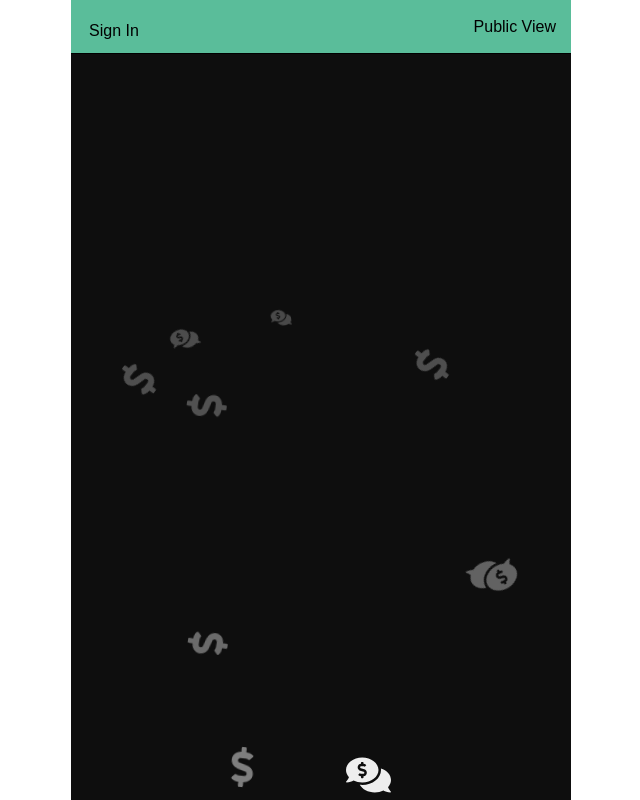
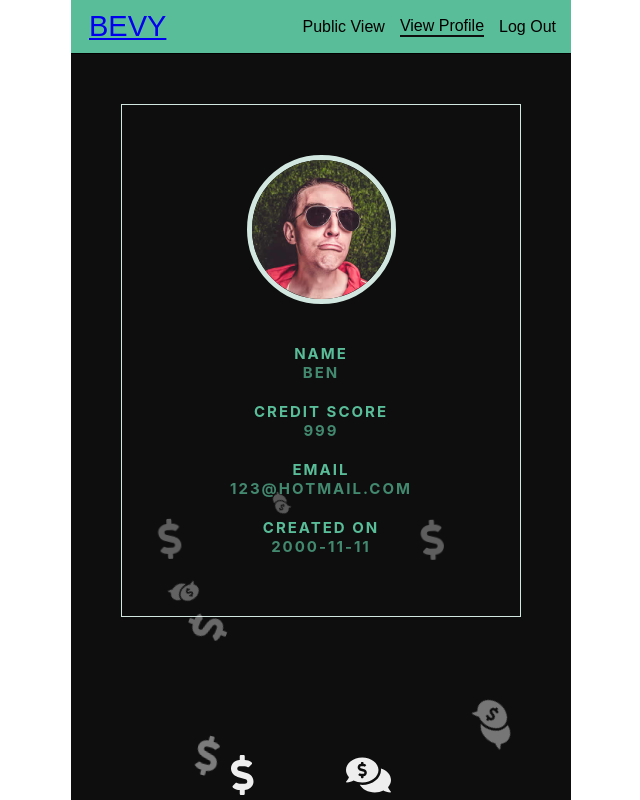
Before and after one commit to clintKunz/HackathonBevy, a React (Create React App) app in the folder front-end/: page /profile in a window 1280 px wide. Shown: the whole page, without its empty margins (319-959 px from the left). Built offline with nearby package versions, Linux system fonts and the light colour scheme.

Commit message:
add profile page

```diff
--- a/front-end/src/App.js
+++ b/front-end/src/App.js
@@ -11,7 +11,8 @@ import {
   faMapPin,
   faCreditCard,
   faDollarSign,
-  faCommentsDollar
+  faCommentsDollar,
+  faSearch
 } from "@fortawesome/free-solid-svg-icons";
 
 //components
@@ -24,7 +25,7 @@ import SolicitPage from "./components/SolicitPage";
 import CreateSolicitBorrow from "./components/CreateSolicitBorrow";
 import CreateSolicitLend from "./components/CreateSolicitLend";
 import Background from "./components/Background";
-
+import Profile from "./components/Profile";
 library.add(
   faEnvelope,
   faKey,
@@ -32,7 +33,8 @@ library.add(
   faMapPin,
   faCreditCard,
   faDollarSign,
-  faCommentsDollar
+  faCommentsDollar,
+  faSearch
 );
 const Container = styled.div`
   position: relative;
@@ -48,27 +50,21 @@ class App extends React.Component {
       <Container>
         <Navigation />
         <Route
-          exact
           path="/solicits"
           render={props => <SolicitContainer {...props} />}
         />
-        <Route exact path="/login" render={props => <LogIn {...props} />} />
-        <Route exact path="/signup" render={props => <SignUp {...props} />} />
+        <Route path="/login" render={props => <LogIn {...props} />} />
+        <Route path="/signup" render={props => <SignUp {...props} />} />
         <Route
-          exact
           path="/create-borrow"
           render={props => <CreateSolicitBorrow {...props} />}
         />
         <Route
-          exact
           path="/create-lend"
           render={props => <CreateSolicitLend {...props} />}
         />
-        <Route
-          exact
-          path="/solicit"
-          render={props => <SolicitPage {...props} />}
-        />
+        <Route path="/solicit" render={props => <SolicitPage {...props} />} />
+        <Route path="/profile" render={props => <Profile {...props} />} />
         <Background />
       </Container>
     );
--- a/front-end/src/components/Navigation.js
+++ b/front-end/src/components/Navigation.js
@@ -2,7 +2,7 @@ import React, { Component } from "react";
 import styled from "styled-components";
 import { NavLink, Route } from "react-router-dom";
 import NavigationSolicitsMenu from "./NavigationSolicitsMenu";
-import {connect} from 'react-redux';
+import { connect } from "react-redux";
 
 const Nav = styled.nav`
   display: flex;
@@ -52,13 +52,14 @@ const FilterMenu = styled.div`
 `;
 
 class Navigation extends Component {
-  filterDropDown = (e) => {
+  filterDropDown = e => {
     console.log(e.target.ChildNode.innerHTML);
     //e.target.child.classList.toggle('hide');
   };
 
   render() {
-    if (!this.props.isLoggedIn) return (
+    if (!this.props.isLoggedIn)
+      return (
         <Nav>
           <NavHeader>
             <Elements to="/login">Sign In</Elements>
@@ -67,14 +68,14 @@ class Navigation extends Component {
             <Elements to="/solicits">Public View</Elements>
           </ElementsContainer>
         </Nav>
-    )
+      );
     return (
       <Nav>
         <NavHeader>
           <NavLink to="/solicits">BEVY</NavLink>
         </NavHeader>
         <ElementsContainer>
-          <Route path="/solicits" render={props => <NavigationSolicitsMenu {...props} />} />
+          <NavigationSolicitsMenu />
           <Elements to="/login">Log Out</Elements>
         </ElementsContainer>
       </Nav>
@@ -84,8 +85,8 @@ class Navigation extends Component {
 
 const mapStateToProps = state => {
   return {
-    isLoggedIn: state.session.isLoggedIn,
-  }
-}
+    isLoggedIn: true //state.session.isLoggedIn,
+  };
+};
 
 export default connect(mapStateToProps)(Navigation);
--- a/front-end/src/components/NavigationSolicitsMenu.js
+++ b/front-end/src/components/NavigationSolicitsMenu.js
@@ -1,16 +1,13 @@
-import React, { Component } from 'react';
-import styled from 'styled-components';
-import { NavLink } from 'react-router-dom';
-import { Elements } from './Navigation';
-
+import React, { Component } from "react";
+import styled from "styled-components";
+import { NavLink } from "react-router-dom";
+import { Elements } from "./Navigation";
 class NavigationSolicitsMenu extends Component {
-
   render() {
     return (
       <>
-            <Elements to="/solicits/filter">Filters</Elements>
         <Elements to="/solicits/public">Public View</Elements>
-            <Elements to="/solicits/search">Search</Elements>
+        <Elements to="/profile">View Profile</Elements>
       </>
     );
   }
--- /dev/null
+++ b/front-end/src/components/Profile.js
@@ -0,0 +1,70 @@
+import React from "react";
+import { connect } from "react-redux";
+import styled from "styled-components";
+import profilePic from "../images/profile-pic.jpg";
+
+const StyledContainer = styled.div`
+  border: 1px solid #d1e7df;
+  padding: 5rem;
+  margin: 5rem;
+  color: #5abd9a;
+  display: flex;
+  justify-content: center;
+  align-items: center;
+  flex-direction: column;
+  text-transform: uppercase;
+  letter-spacing: 2px;
+  text-align: center;
+  .profilePic {
+    border: 5px solid #d1e7df;
+    border-radius: 50%;
+    width: 50%;
+    margin-bottom: 3rem;
+  }
+  p {
+    color: rgba(90, 189, 154, 0.7);
+  }
+`;
+const StyledDescription = styled.h2`
+  margin: 1rem 0;
+`;
+const Profile = props => {
+  console.log(props);
+  return (
+    <StyledContainer>
+      <img src={props.img} alt="profile-pic" className="profilePic" />
+      <StyledDescription>
+        <label htmlFor="">name</label>
+        <p>{props.username}</p>
+      </StyledDescription>
+      <StyledDescription>
+        <label htmlFor="">credit score</label>
+        <p>{props.creditScore}</p>
+      </StyledDescription>
+      <StyledDescription>
+        <label htmlFor="">email</label>
+        <p>{props.email}</p>
+      </StyledDescription>
+      <StyledDescription>
+        <label htmlFor="">created on</label>
+        <p>{props.createdOn}</p>
+      </StyledDescription>
+    </StyledContainer>
+  );
+};
+
+const mapStateToProps = state => {
+  return {
+    isLoggedIn: state.session.isLoggedIn,
+    username: "ben",
+    creditScore: 999,
+    createdOn: "2000-11-11",
+    img: profilePic,
+    email: "123@hotmail.com"
+  };
+};
+
+export default connect(
+  mapStateToProps,
+  null
+)(Profile);
--- /dev/null
+++ b/front-end/src/components/SearchBar.js
@@ -0,0 +1,28 @@
+import React from "react";
+import { FontAwesomeIcon } from "@fortawesome/react-fontawesome";
+import styled from "styled-components";
+
+const StyledContainer = styled.div`
+  position: relative;
+  display: flex;
+  align-items: center;
+  .search {
+    margin-left: -2rem;
+    margin-right: 2rem;
+  }
+`;
+const StyledInput = styled.input`
+  border-radius: 2rem;
+  padding: 0 1rem;
+`;
+
+const SearchBar = props => {
+  return (
+    <StyledContainer>
+      <StyledInput type="text" placeholder="Search by Name" />
+      <FontAwesomeIcon icon="search" className="search" />
+    </StyledContainer>
+  );
+};
+
+export default SearchBar;
--- a/front-end/src/components/SoliticContainer.js
+++ b/front-end/src/components/SoliticContainer.js
@@ -1,32 +1,36 @@
-import React, { Component } from 'react';
-import styled from 'styled-components';
-import axios from 'axios';
-import SolicitBorrow from './SolicitBorrow';
-import SolicitLend from './SolicitLend';
-import { Link } from 'react-router-dom';
+import React, { Component } from "react";
+import styled from "styled-components";
+import axios from "axios";
+import SolicitBorrow from "./SolicitBorrow";
+import SolicitLend from "./SolicitLend";
+import { Link } from "react-router-dom";
+import SearchBar from "./SearchBar";
 
 const Wrapper = styled.div`
   max-width: 450px;
   margin: 0 auto;
-    display:flex;
-    flex-direction:column;
-    align-items:center;
+  display: flex;
+  flex-direction: column;
+  align-items: center;
 `;
 
 class SolicitContainer extends Component {
   state = {
-        solicitsBorrows: [{
+    solicitsBorrows: [
+      {
         id: 100000,
-            name: 'Chris Smith',
+        name: "Chris Smith",
         userId: 1023948092134,
         loanAmt: 1000,
         lengthMonths: 6,
-            type: 'Auto Loan',
+        type: "Auto Loan",
         arp: 10,
         startPayback: "2019-12-12",
         pitch: "I need money."
-        }],
-        solicitLends: [{
+      }
+    ],
+    solicitLends: [
+      {
         id: 1,
         loanRangeStart: 200,
         loanRangeStop: 1000,
@@ -37,36 +41,44 @@ class SolicitContainer extends Component {
         startPayback: "2019-12-12",
         rating: 5,
         userId: "1"
-        }]
+      }
+    ]
   };
 
   componentDidMount() {
-        axios.get("http://localhost:9000/api/solicits/borrows")
+    axios
+      .get("http://localhost:9000/api/solicits/borrows")
       .then(res => {
         //console.log(res);
         this.setState({
           solicitsBorrows: res.data
-                })
+        });
       })
       .catch(err => console.log(err));
 
-        axios.get("http://localhost:9000/api/solicits/lends")
+    axios
+      .get("http://localhost:9000/api/solicits/lends")
       .then(res => {
         //console.log(res);
         this.setState({
           solicitsLends: res.data
-            })
+        });
       })
       .catch(err => console.log(err));
-    };
+  }
 
   render(props) {
     return (
       <Wrapper>
+        <SearchBar />
         <Link to="/create-borrow">Need to Borrow Money?</Link>
         <Link to="/create-lend">Willing to Lend Money?</Link>
-                {this.state.solicitsBorrows.map(borrow => <SolicitBorrow key={borrow.id} {...props} solicitBorrow={borrow} />)}
-                {this.state.solicitLends.map(lend => <SolicitLend key={lend.id} {...props} solicitLend={lend} />)}
+        {this.state.solicitsBorrows.map(borrow => (
+          <SolicitBorrow key={borrow.id} {...props} solicitBorrow={borrow} />
+        ))}
+        {this.state.solicitLends.map(lend => (
+          <SolicitLend key={lend.id} {...props} solicitLend={lend} />
+        ))}
       </Wrapper>
     );
   }
```
Also changed, not shown: front-end/src/images/profile-pic.jpg (added). Lines whose indentation alone changed are shown as unchanged.
